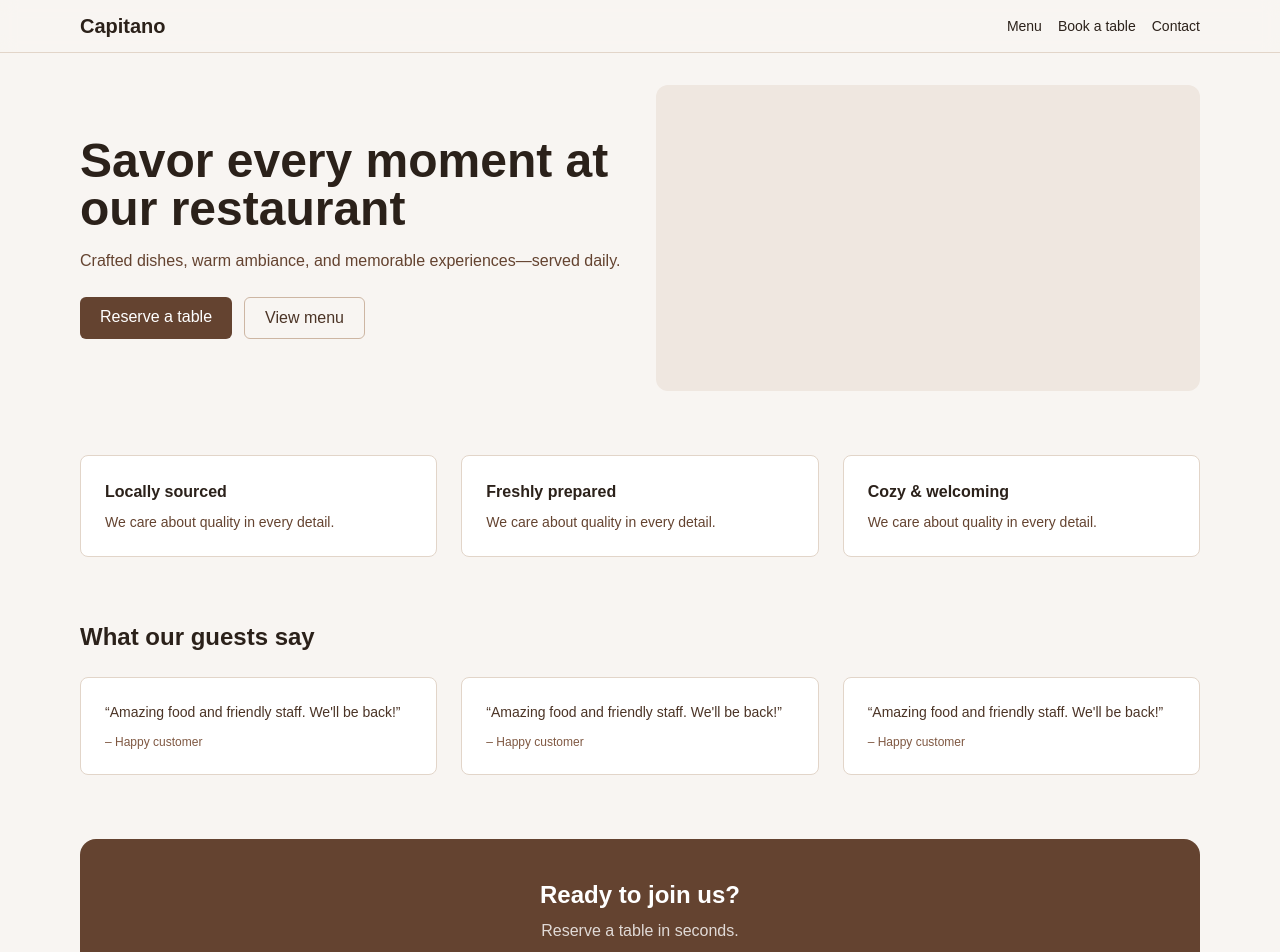
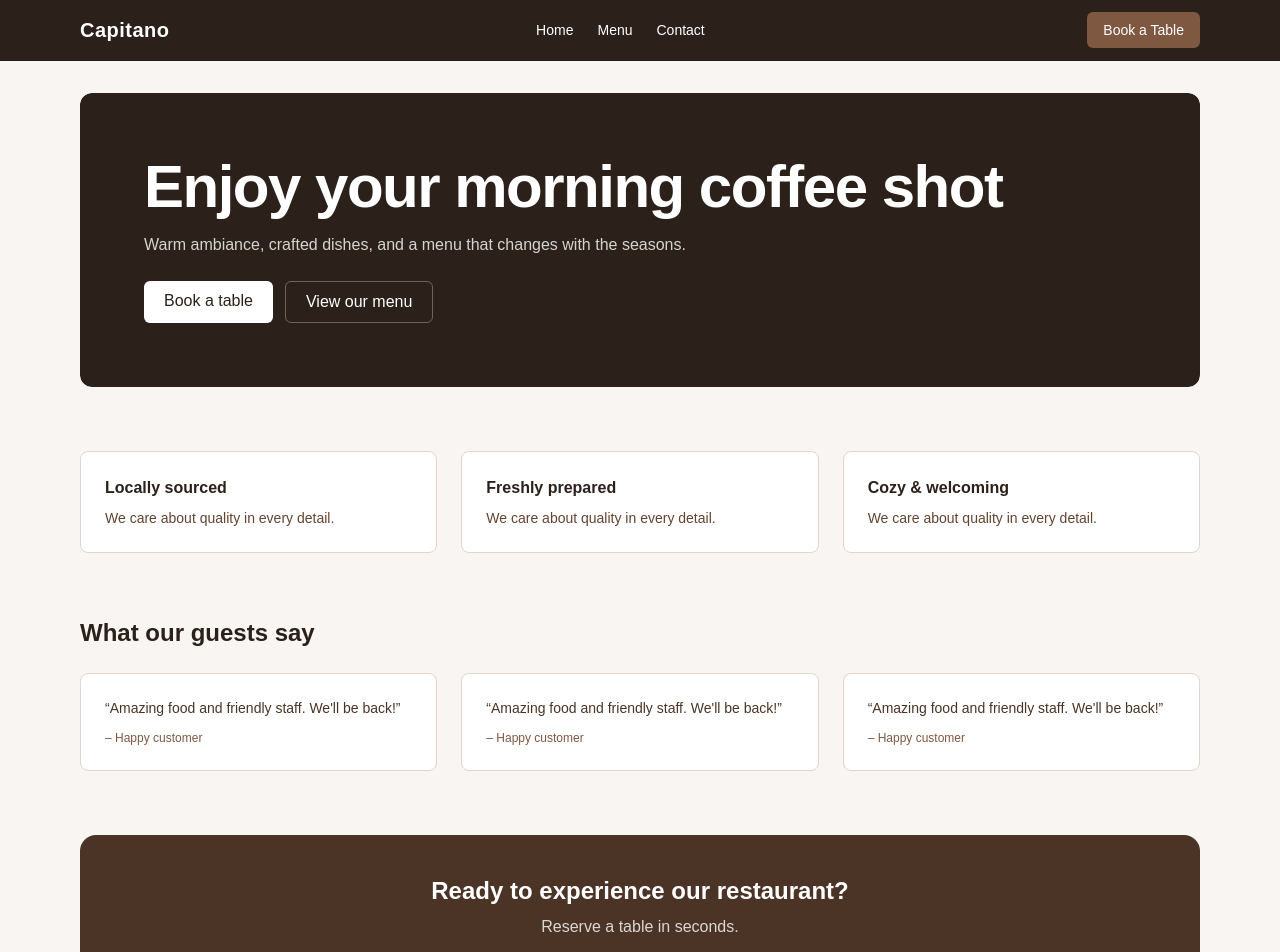
Before and after one commit to youssefabdelmaged/capitanoproject, a Next.js app: page / in a window 1280 px wide. Shown: the top 952 px of the page. Built offline with nearby package versions, Linux system fonts and the light colour scheme.

Commit message:
Refactor layout and styling for site and admin pages. Updated header and footer styles for better visibility, improved navigation links, and enhanced the homepage content with new text and layout adjustments. Adjusted admin layout for consistent design and usability.

```diff
--- a/src/app/(site)/layout.tsx
+++ b/src/app/(site)/layout.tsx
@@ -5,26 +5,32 @@ export default function SiteLayout({
 }) {
   return (
     <div className="min-h-screen bg-coffee-50 text-coffee-900">
-      <header className="w-full border-b border-coffee-200 bg-coffee-50/80 backdrop-blur supports-[backdrop-filter]:bg-coffee-50/60 sticky top-0 z-40">
+      <header className="sticky top-0 z-40 border-b border-black/10 bg-coffee-900 text-white">
         <div className="mx-auto max-w-6xl px-4 py-3 flex items-center justify-between">
-          <a href="/" className="font-semibold text-xl">
+          <a href="/" className="font-semibold text-xl tracking-wide">
             Capitano
           </a>
-          <nav className="flex gap-4 text-sm">
-            <a href="/menu" className="hover:text-coffee-700">
+          <nav className="hidden md:flex items-center gap-6 text-sm">
+            <a href="/" className="hover:text-coffee-200">
+              Home
+            </a>
+            <a href="/menu" className="hover:text-coffee-200">
               Menu
             </a>
-            <a href="/book-table" className="hover:text-coffee-700">
-              Book a table
-            </a>
-            <a href="/contact" className="hover:text-coffee-700">
+            <a href="/contact" className="hover:text-coffee-200">
               Contact
             </a>
           </nav>
+          <a
+            href="/book-table"
+            className="ml-4 px-4 py-2 rounded-md bg-coffee-600 hover:bg-coffee-500 text-white text-sm"
+          >
+            Book a Table
+          </a>
         </div>
       </header>
       <main className="mx-auto max-w-6xl px-4 py-8">{children}</main>
-      <footer className="border-t border-coffee-200 py-8 text-center text-sm text-coffee-700">
+      <footer className="border-t border-coffee-200 bg-white py-8 text-center text-sm text-coffee-700">
         © {new Date().getFullYear()} Capitano
       </footer>
     </div>
--- a/src/app/(site)/page.tsx
+++ b/src/app/(site)/page.tsx
@@ -1,31 +1,30 @@
 export default function HomePage() {
   return (
     <div className="space-y-16">
-      <section className="grid md:grid-cols-2 gap-8 items-center">
-        <div>
-          <h1 className="text-4xl md:text-5xl font-bold text-coffee-900">
-            Savor every moment at our restaurant
+      <section className="relative overflow-hidden rounded-xl">
+        <div className="bg-coffee-900 text-white rounded-xl p-10 md:p-16">
+          <h1 className="text-4xl md:text-6xl font-bold tracking-tight">
+            Enjoy your morning coffee shot
           </h1>
-          <p className="mt-4 text-coffee-700">
-            Crafted dishes, warm ambiance, and memorable experiences—served
-            daily.
+          <p className="mt-4 text-white/80 max-w-2xl">
+            Warm ambiance, crafted dishes, and a menu that changes with the
+            seasons.
           </p>
-          <div className="mt-6 flex gap-3">
+          <div className="mt-6 flex flex-col sm:flex-row gap-3">
             <a
-              className="px-5 py-2 rounded-md bg-coffee-700 text-white hover:bg-coffee-800"
+              className="px-5 py-2 rounded-md bg-white text-coffee-900 hover:bg-coffee-100"
               href="/book-table"
             >
-              Reserve a table
+              Book a table
             </a>
             <a
-              className="px-5 py-2 rounded-md border border-coffee-300 text-coffee-800 hover:bg-coffee-100"
+              className="px-5 py-2 rounded-md border border-white/30 hover:bg-white/10"
               href="/menu"
             >
-              View menu
+              View our menu
             </a>
           </div>
         </div>
-        <div className="rounded-xl bg-coffee-100 aspect-video" />
       </section>
 
       <section className="grid md:grid-cols-3 gap-6">
@@ -62,12 +61,14 @@ export default function HomePage() {
       </section>
 
       <section className="text-center">
-        <div className="rounded-2xl bg-coffee-700 text-white p-10">
-          <h3 className="text-2xl font-semibold">Ready to join us?</h3>
+        <div className="rounded-2xl bg-coffee-800 text-white p-10">
+          <h3 className="text-2xl font-semibold">
+            Ready to experience our restaurant?
+          </h3>
           <p className="mt-2 text-white/80">Reserve a table in seconds.</p>
           <a
             href="/book-table"
-            className="inline-block mt-5 px-5 py-2 rounded-md bg-white text-coffee-800 hover:bg-coffee-100"
+            className="inline-block mt-5 px-5 py-2 rounded-md bg-white text-coffee-900 hover:bg-coffee-100"
           >
             Book now
           </a>
--- a/src/app/admin/layout.tsx
+++ b/src/app/admin/layout.tsx
@@ -11,26 +11,26 @@ export default function AdminLayout({
   return (
     <div className="min-h-screen grid grid-cols-1 md:grid-cols-[240px_1fr] bg-coffee-50 text-coffee-900">
       <aside
-        className={`border-r border-coffee-200 bg-white md:block ${
+        className={`border-r border-black/10 bg-coffee-900 text-white md:block ${
           open ? "block" : "hidden"
         } md:static fixed inset-y-0 left-0 w-60 z-40`}
       >
-        <div className="p-4 text-xl font-semibold">Admin</div>
+        <div className="p-4 text-xl font-semibold tracking-wide">Admin</div>
         <nav className="p-2 space-y-1">
           <a
-            className="block rounded-md px-3 py-2 hover:bg-coffee-100"
+            className="block rounded-md px-3 py-2 hover:bg-white/10"
             href="/admin/dashboard"
           >
             Dashboard
           </a>
           <a
-            className="block rounded-md px-3 py-2 hover:bg-coffee-100"
+            className="block rounded-md px-3 py-2 hover:bg-white/10"
             href="/admin/reservations"
           >
             Reservations
           </a>
           <a
-            className="block rounded-md px-3 py-2 hover:bg-coffee-100"
+            className="block rounded-md px-3 py-2 hover:bg-white/10"
             href="/admin/menu"
           >
             Menu Management
@@ -38,7 +38,7 @@ export default function AdminLayout({
         </nav>
       </aside>
       <div className="flex flex-col">
-        <header className="border-b border-coffee-200 bg-white px-4 py-3 flex items-center justify-between">
+        <header className="border-b border-black/10 bg-white px-4 py-3 flex items-center justify-between">
           <button
             className="md:hidden px-3 py-1 rounded-md border"
             onClick={() => setOpen(!open)}
```
